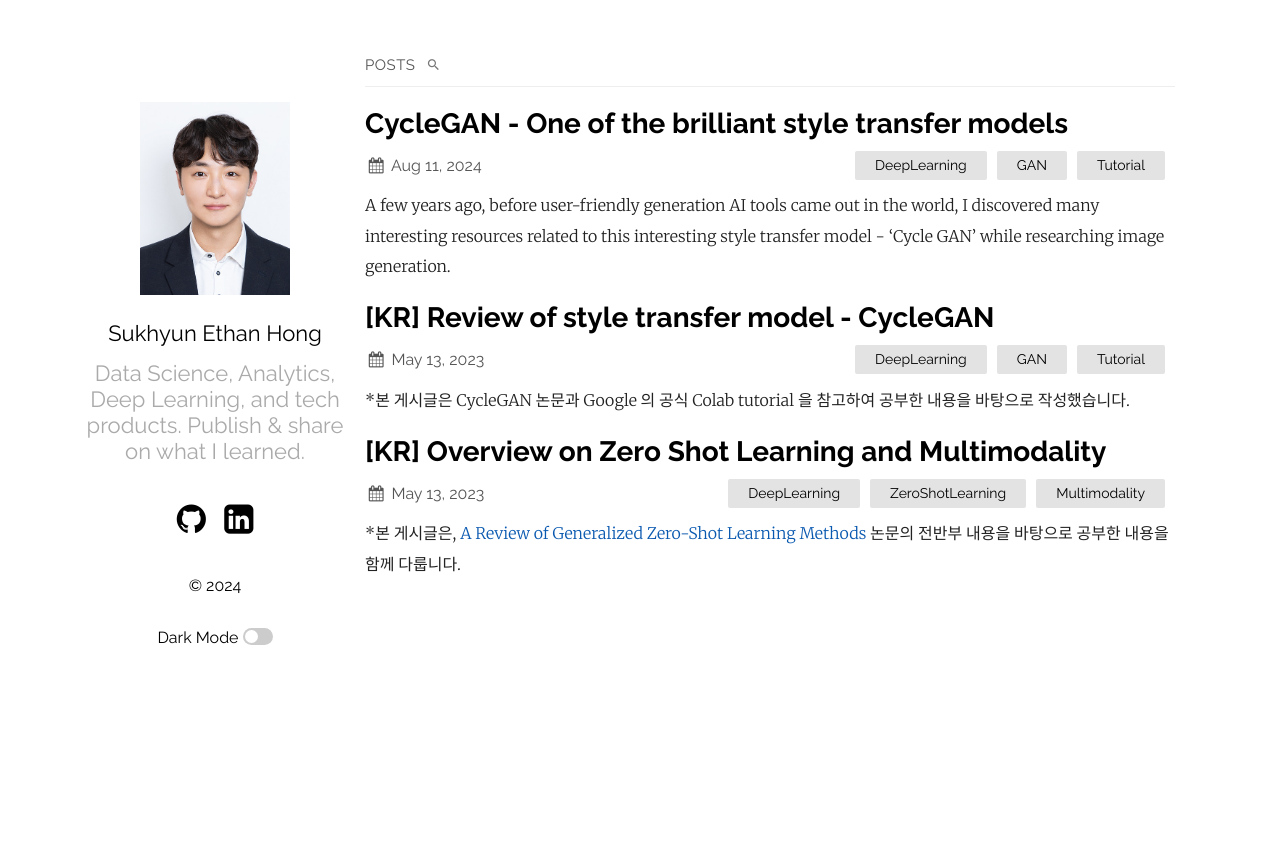
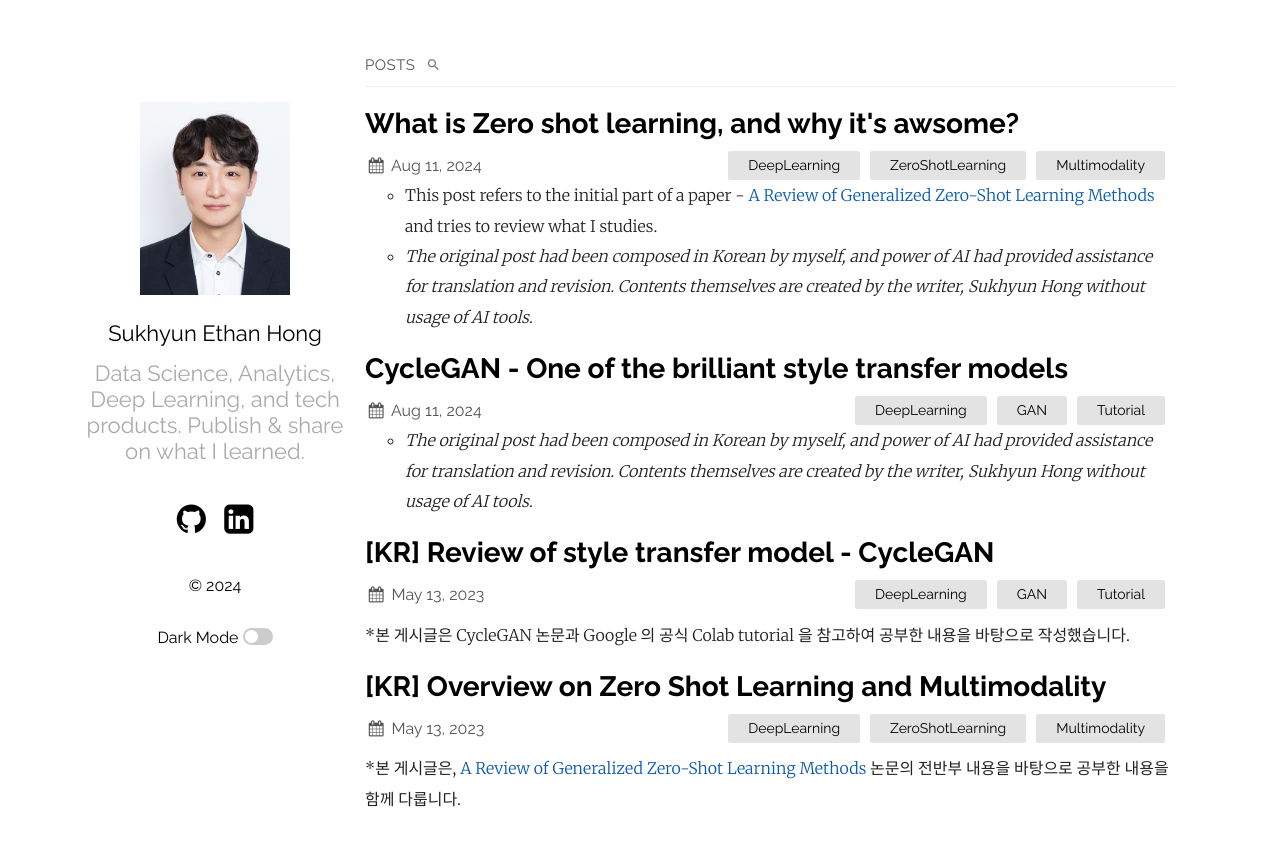
Before and after one commit to ethHong/ethHong.github.io, a Jekyll site: the page built from index.md, in a window 1280 px wide. Shown: the top 846 px of the page. Built offline with Jekyll 4.4.1, drawn with Linux system fonts in a browser that asks for light colours; part of the change alters nothing that is shown.

Commit message:
updated EN posts

```diff
--- a/_posts/2024-08-11-CycleGAN - One of the brilliant style transfer models.markdown
+++ b/_posts/2024-08-11-CycleGAN - One of the brilliant style transfer models.markdown
@@ -12,6 +12,8 @@ last_modified_at: 2024-08-11
 categories: DeepLearning GAN Tutorial
 published: true
 ---
+
+* *The original post had been composed in Korean by myself, and power of AI had provided assistance for translation and revision. Contents themselves are created by  the writer, Sukhyun Hong without usage of AI tools.*
 
 A few years ago, before user-friendly generation AI tools came out in the world, I discovered many interesting resources related to this interesting style transfer model - 'Cycle GAN' while researching image generation.
 
@@ -248,6 +250,6 @@ CycleGAN origianl Repo:  <https://github.com/junyanz/pytorch-CycleGAN-and-pix2pi
 
 Colab Tutorial: <https://colab.research.google.com/github/tensorflow/docs/blob/master/site/en/tutorials/generative/cyclegan.ipynb#scrollTo=_xnMOsbqHz61>
 
-CycleGAN 논문: <https://arxiv.org/abs/1703.10593>
+CycleGAN: <https://arxiv.org/abs/1703.10593>
 
 NYU Deep Learning - Generative models, VAE: <https://atcold.github.io/pytorch-Deep-Learning/en/week08/08-3>
--- /dev/null
+++ b/_posts/2024-08-11-What is Zero shot learning, and why it's awsome?.markdown
@@ -0,0 +1,131 @@
+---
+layout: post
+title:  "What is Zero shot learning, and why it's awsome?"
+tags:
+  - Blog
+  - MathJax
+  - Jekyll
+  - LaTeX
+use_math: true
+date:   2024-08-11
+last_modified_at:  2023-08-11
+categories: DeepLearning ZeroShotLearning Multimodality
+published: true
+---
+
+* This post refers to the initial part of a paper - [A Review of Generalized Zero-Shot Learning Methods](https://arxiv.org/abs/2011.08641) and tries to review what I studies.
+* *The original post had been composed in Korean by myself, and power of AI had provided assistance for translation and revision. Contents themselves are created by  the writer, Sukhyun Hong without usage of AI tools.*
+
+# What is Zero shot learning, and why it's awsome?
+
+Generative AI, LLM, big models, and more... With OpenAI releasing high-performance open-source APIs, it seems that AI has once again reached an inflection point. A quick look at Google Trends shows that as the keyword "ChatGPT" has risen in popularity, interest in AI has also sharply increased compared to before. Although research in AI and deep learning has been consistently progressing in various fields, it's clear that OpenAI has played a significant role in making the speed and extent of this progress tangible for the end user.
+
+<img width="1045" alt="Screenshot 2024-08-11 at 2 55 10 PM" src="https://github.com/user-attachments/assets/f8e52c4d-b620-40b3-96c3-d86ec757ba68">
+
+GPT indeed speaks like a human and generates incredibly diverse responses. It not only answers questions but also excels at processing information efficiently and 'like a human.' For example, the paper [Large Language Models are Zero-Shot Reasoners](https://arxiv.org/pdf/2205.11916.pdf) demonstrates how a 'Large Language Model' like GPT can solve math problems. DALL-E generates images that match the given text. Clearly, the direction of AI and deep learning and the range of tasks they can handle have expanded significantly compared to the past. At the core of recent Generative AI trends, led by models like DALL-E and GPT, is the latest research trend focused on learning 'semantic representation.'
+
+Before diving into these cutting-edge Generative AI models, I want to touch on trends like **Zero-shot (or Few-shot) learning and Multimodality**. In this post, I will start by briefly explaining what Zero-shot learning is and how it differs from traditional deep learning approaches.
+
+# Traditional Deep Learning
+
+## **Inferrence of outcome from trained data**
+
+### How does traditional models work?
+
+Before we begin, let's briefly go over deep learning and AI models. (If this part feels easy to you, feel free to skip it.) Many deep learning models perform tasks such as classification and inference through learning from data ($x$) and labels ($y$). For example, if you're creating a deep learning model to distinguish between images of 'horses,' the model will learn to predict the label $y$ (which indicates the probability that the given image contains a 'horse,' or whether it contains a horse in binary terms) based on the input image data $x$. In essence, what we call a 'model' functions as a type of function, $f_{model} : \mathcal{x} \rightarrow \mathcal{y}$, which takes data from the domain $\mathcal{x}$ (image data) and outputs predictions in the domain $\mathcal{y}$ (labels).
+
+What is the simplest form of a 'function'? It could be a linear function, such as $y = ax$. In linear regression, one of the most basic modeling methods for linear relationships, we model how much 'weight' is multiplied by the input data (variable) $x$ to produce the output $y$. This approach isn't limited to just one-dimensional regression; it can also be applied to multidimensional regression, where multiple input variables affect the output value, through vector and matrix operations.
+
+<center><img width="570" alt="Screenshot 2023-05-15 at 1 18 27 PM" src="https://github.com/ethHong/ethHong.github.io/assets/43837843/c326233f-144c-44d9-b601-3462304e6aac"> </center>
+
+### Problem is... world is not 'Linear!'
+
+However, **there's a fundamental problem with this linear approach:** **most real-world data is not 'linear.'** For example, let's consider the field of 'Computer Vision,' which deals with recognizing images. When we look at a photo to determine whether it's a cat or a dog, we consider various details such as the shape of the ears, the nose, and the color. A linear model is too simplistic for making such complex judgments.
+
+### **Neural Networks -  Reducing the dimensionality of data while retaining important information.**
+
+<center><img width="50%" alt="Untitled-8" src="https://github.com/ethHong/ethHong.github.io/assets/43837843/03ffe037-47d6-4640-b90d-b62276f7b024"></center>
+
+The advent of neural networks has enabled the development of deep learning models capable of handling higher-dimensional data. Although many models differ in their implementation and structure, they are all based on 'neural networks.' For example, let's assume that some information is more important than others for distinguishing a 'cat.' Suppose the sharpness of the ears is considered the most important feature for identifying a cat. In that case, a model should be designed to assign the highest weight to the information about ear shape among various data such as color, size, eye shape, and ear shape. If the eye shape is similar across most animals and doesn't serve as a significant distinguishing factor, then the data about eye shape could be assigned a lower weight in the learning process. This is the basic principle of dimensionality reduction through neural networks.
+
+In a neural network structure like the one below, the input data $X = [x_1, x_2 ... x_n]$ is vectorized and passed through the neural network. The vector data is multiplied by a weight vector $W = [w_1, w_2...]$ and then passed to the next hidden layer. Multiplying by weights and passing through the neural network means that **as data passes through multiple layers, the dimensionality of the data is reduced, retaining the information important to the learning task and reducing less important information.** Training a neural network model involves learning the combination of weights that best enhances classification performance, and a well-trained model is expected to perform well on classification tasks even when fed with data not used during training.
+
+**(We will explore the reasons why neural networks are highly regarded, as well as dimensionality reduction and representation learning, in more detail in a separate post.)**
+
+<center><img width="50%" alt="Screenshot 2023-05-13 at 7 34 43 PM" src="https://github.com/ethHong/ethHong.github.io/assets/43837843/9765733d-c185-4759-9e01-d10e28b6c874"></center>
+
+Of course, a large amount of data is necessary to train an appropriate model. Many models have modified neural network structures and refined and collected large amounts of data to train the model to produce the desired output. If a model trained for one specific task needs to perform another task, it must undergo further training and tuning with different data.
+
+### **We till got limitations from Neural Network!*
+
+However, the paper [A Review of Generalized Zero-Shot Learning Methods](https://arxiv.org/abs/2011.08641), which highlights Zero-Shot Learning and Generalized Zero-Shot Learning, points out the limitations of these traditional approaches.
+
+First of all, **it is not easy to obtain sufficient labeled data for all 'classes' (labels) that align with the learning objective.** For example, to train a model that distinguishes 'cats,' you need to collect a large number of high-quality images of cats. But if you want to use the model to distinguish a 'specific breed' of cat, you would need to gather new image data specific to that breed. One of the biggest obstacles to training deep learning models for practical use is the 'lack of suitable quality data.' As a result, many companies worldwide are engaged in collecting, processing, and delivering training data. AWS offers a data labeling service called [SageMaker Ground Truth](https://aws.amazon.com/sagemaker/data-labeling/?sagemaker-data-wrangler-whats-new.sort-by=item.additionalFields.postDateTime&sagemaker-data-wrangler-whats-new.sort-order=desc). In Korea, numerous platforms have emerged that carry out data labeling through crowdsourcing, and internationally, there are platforms like [Toloka.ai](https://toloka.ai/tolokers/) for building training data.
+
+This process requires a significant amount of **labor and cost** and **domain-specific knowledge** (e.g., morphological data, translation data). Additionally, some fields find it challenging to gather sufficient data in practice. To address this, approaches like Few-Shot and One-Shot learning, which train models with small amounts of sample data (topics I'll cover separately later), have been developed. However, these methods also have the limitation that they cannot distinguish 'unseen classes'—that is, data the model has never encountered before.
+
+In other words, the model can only distinguish data it has 'seen' before, which creates a situation where we need to provide the model with more and more diverse data.
+
+# Zero - shot learning
+
+## **Inferring outcomes for unseen (untrained) data**
+
+Zero-shot learning, developed to address this issue, allows models to infer outcomes for data they haven't directly encountered, using a more human-like approach. For example, a person who has never seen a 'zebra' can imagine one by knowing it's a 'horse with stripes,' based on prior knowledge of what a horse looks like. Similarly, Zero-Shot Learning (ZSL) enables a model to transfer knowledge from the data it has seen (Seen Class) to predict data it hasn't seen (Unseen Class). To make this possible, Zero-Shot Learning involves **embedding the 'names' of both Seen and Unseen classes into a high-dimensional vector.** What does this mean?
+
+> The semantic information embeds the names of both seen and unseen classes in high- dimensional vectors. Semantic information can be manually defined attribute vectors [14], automatically extracted word vectors [15], context-based embedding [16], or their combinations [17], [18]. In other words, ZSL uses seman- tic information to bridge the gap between the seen and unseen classes.
+
+Whether it's a seen class or an unseen class, they all have 'semantic interpretation.' If we label a zebra as 0 and a regular horse as 1, the numbers 0 and 1 are just digits, but what they actually represent is much more complex. The label 1, assigned by a person, refers to a large mammal that can run fast and typically has black, chestnut, or white coloring. The label 0, representing a 'zebra,' refers to an animal that looks and behaves almost identically to a horse but has stripes. This high-dimensional information is called 'semantic information.' Embedding is the process of training a vector space that can represent this kind of high-dimensional semantic information. In other words, the context-based embedding, word vectors, etc., mentioned in the paper refer to training and utilizing an embedding space that contains the information of a word (or what the word represents).
+
+In traditional learning methods, a model would learn to distinguish between images similar to a horse as '0' and those similar to a zebra as '1.' However, with this approach that considers semantic information, the model can understand which information is closer to what 'horse' means and which is closer to what 'zebra' means. (I'll delve deeper into the specifics of Embedding Space in a future post.)
+
+> This learning paradigm can be compared to a human when recognizing a new object by measuring the likelihoods between its descriptions and the previously learned notions [19].
+
+Humans can infer, imagine, and classify new (unlearned) content based on previously learned information and the relationships between what they have already learned. If someone knows what a 'horse' and 'stripes' are, they can imagine an image of a 'striped horse.' The core of Zero-Shot Learning is to use **semantic information to process data that has not been directly seen, rather than performing classification based solely on predefined classes.**
+
+### Generalize Zero shot
+
+The paper highlights Generalized Zero-Shot Learning (GZSL) as much as Zero-Shot Learning (ZSL). Traditional ZSL methods often focus on predicting 'unseen classes,' leading to the use of unseen data as the test set during the model validation process. This can result in **overfitting to the unseen classes.** However, to make a model more useful, it needs to perform well on seen classes as well as unseen ones. **This approach mirrors how humans recognize objects and knowledge.**
+
+To better imitate human recognition, research on Generalized ZSL (GZSL) techniques has increased since around 2016. Techniques that perform well in a Zero-Shot setting often show lower performance in a Generalized Zero-Shot setting due to overfitting.
+
+To address this, Generalized Zero-Shot Learning adopts the same learning approach but differentiates itself in the 'validation method.' It validates predictions on both seen and unseen classes.
+
+### Formulation
+
+Zero-Shot Learning poses a challenge that can be formulated as follows. The mathematical formulation might seem abstract and difficult to understand at first, but let's break down what each part of the following equation 'means.'
+
+> $ S = {\{(x_i^s, a_i^s, y_i^s)_{i=1}^{N_s}} \mid x_i^s \in X^s, a_i^s i\in A^s, y_i^s \in Y^s\} $
+
+This represents the set of seen data. It refers to the set of seen data $x_i^s$. The variables $X$, $A$, and $Y$ belong to sets representing 'input data,' 'semantic representation,' and 'label (class)' data, respectively.
+
+> $ U = {\{(x_j^u, a_j^u, y_j^u)_{j=1}^{N_u}} \mid x_j^s \in X^s, a_j^s j\in A^s, y_j^s \in Y^s\} $
+
+Similarly, this represents a data set, but the data belonging to $U$ is the set of 'unseen data.'
+
+In thi part,
+$$
+{x_i}^s,{x_j}^u \in R^D
+$$
+Definition like this one appears. It implies that for both seen data and unseen data, the input data $x$ is assumed to be in a $D$-dimensional vector space. What this means is that unseen data also resides in the same dimensional vector space as seen data. Suppose there is a pre-trained model that has already passed image data through a deep learning neural network to reduce its dimensionality in a way that well represents the characteristics of a 'horse.' To predict or generate images of a horse that the model hasn't seen before (for example, a zebra), the unseen data input must also be of the same dimensionality.
+
+> ${x_i}^s,{x_j}^u \in R^D$ indicate the D-dimensional images (visual features) in the feature space $mathcal{X}$ that can be obtained using a pre-trained deep learning model such as ResNet [28], VGG-19 [29], GoogLeNet [30].
+
+If you have trained a model using ResNet, GoogleNet, or similar, to capture the characteristics of the animal "horse," this model will map out a feature space ($\mathcal{x}$) that well represents the characteristics of a "horse." That is, the seen and unseen data $x$, both of which are $D$-dimensional data, are assumed to reside in the feature space ($\mathcal{x}$). When any image data is projected into the feature space ($\mathcal{x}$), it will be projected in a way that well represents the features learned by the neural network related to "horse."
+
+Similarly, we assume that the space $\mathcal{A}$, representing semantic representations, and the space $\mathcal{Y}$, representing 'labels,' include the semantic representations and labels of seen and unseen data, denoted as $a$ and $y$. If the feature space $\mathcal{x}$, mentioned earlier, is the space where the representation of specific data is transformed into features through the neural network, then the semantic representation space is a space created through word embedding, for example, while $\mathcal{y}$ is the space where the final classes obtained through the feature and semantic representation information reside.
+
+Now, suppose there is a model that generates images based on text. The neural network model that transforms the features of input text according to the intended purpose projects the data into a space representing the characteristics of the "text" data. The embedding space learned through embedding contains the semantic representation of the text. Finally, the space containing the data of all the images expected to be generated through the text can be seen as $\mathcal{y}$.
+$$
+f_{GZSL} : \mathcal{X} \rightarrow \mathcal{Y}
+$$
+Ultimately, GZSL can be seen as a model that predicts labels using semantic information in a data space composed of both seen and unseen data.
+
+In this post, we've briefly covered the overview, and in separate posts, we'll dive deeper into representation learning, Zero-Shot Learning, and Generalized Zero-Shot Learning.
+
+---
+
+# References
+
+[A Review of Generalized Zero-Shot Learning Methods, Pourpanah et al](https://arxiv.org/abs/2011.08641)
+
+[Language Models are Few-Shot Learners, Brown et al](https://arxiv.org/abs/2005.14165)
```
Also changed, not shown: _posts/2023-05-13-[KR] Zeroshot copy.markdown (renamed from _posts/2023-05-13-[KR] Zeroshot.markdown), 2 other files.
